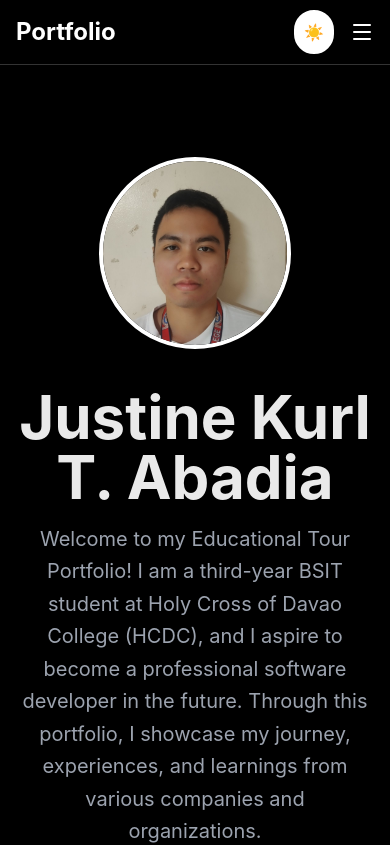
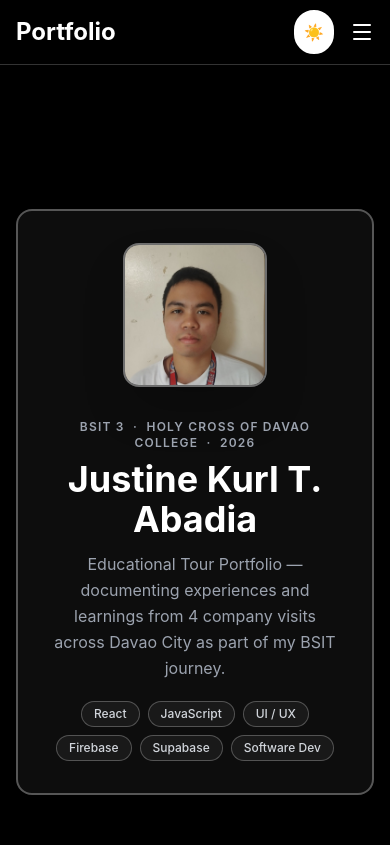
Before and after one commit to JustineKurl/MyPortfolio, a React (Create React App) app: page / in a window 390 px wide. Shown: the top 845 px of the page. Built offline with nearby package versions, Linux system fonts and the light colour scheme.

Commit message:
update
Refactor Home component layout and content for better presentation and responsiveness.

```diff
--- a/src/components/Home.js
+++ b/src/components/Home.js
@@ -3,28 +3,63 @@ import React from 'react';
 const Home = ({ isDarkMode }) => {
   return (
     <div className="min-h-screen flex items-center justify-center animate-fadeIn">
-      <div className="text-center">
-        <div className="mb-8 inline-block">
+      <div className="max-w-3xl w-full">
+        <div className={`flex flex-col sm:flex-row items-center sm:items-start gap-8 backdrop-blur-md rounded-2xl p-8 shadow-2xl border-2 ${
+          isDarkMode ? 'bg-white/5 border-white/30' : 'bg-black/5 border-black/30'
+        }`}>
+
+          {/* Avatar */}
+          <div className="flex-shrink-0">
             <img
               src="images/home/profile.jpeg"
               alt="Profile"
-            className={`w-48 h-48 rounded-full border-4 shadow-2xl transform transition-all duration-500 hover:scale-110 hover:rotate-6 object-cover ${
-              isDarkMode ? 'border-white' : 'border-black'
+              className={`w-36 h-36 rounded-2xl border-2 shadow-2xl object-cover ${
+                isDarkMode ? 'border-white/40' : 'border-black/30'
               }`}
             />
           </div>
-        <h1 className={`text-6xl font-bold mb-4 animate-pulse ${
+
+          {/* Text Content */}
+          <div className="flex-1 text-center sm:text-left">
+
+            {/* Metadata line */}
+            <p className={`text-xs font-semibold tracking-widest uppercase mb-2 ${
+              isDarkMode ? 'text-gray-400' : 'text-gray-500'
+            }`}>
+              BSIT 3 &nbsp;·&nbsp; Holy Cross of Davao College &nbsp;·&nbsp; 2026
+            </p>
+
+            {/* Name */}
+            <h1 className={`text-4xl font-bold mb-3 ${
               isDarkMode ? 'text-white' : 'text-black'
             }`}>
               Justine Kurl T. Abadia
             </h1>
-        <p className={`text-xl max-w-2xl mx-auto leading-relaxed ${
+
+            {/* Short intro */}
+            <p className={`text-base leading-relaxed mb-5 ${
               isDarkMode ? 'text-gray-400' : 'text-gray-600'
             }`}>
-          Welcome to my Educational Tour Portfolio! I am a third-year BSIT student at Holy Cross of Davao College (HCDC),
-          and I aspire to become a professional software developer in the future. Through this portfolio, I showcase my
-          journey, experiences, and learnings from various companies and organizations.
+              Educational Tour Portfolio — documenting experiences and learnings from 4 company visits across Davao City as part of my BSIT journey.
             </p>
+
+            {/* Skill chips */}
+            <div className="flex flex-wrap gap-2 justify-center sm:justify-start">
+              {['React', 'JavaScript', 'UI / UX', 'Firebase', 'Supabase', 'Software Dev'].map((skill) => (
+                <span
+                  key={skill}
+                  className={`px-3 py-1 rounded-full text-xs font-medium border ${
+                    isDarkMode
+                      ? 'border-white/25 text-gray-300 bg-white/5'
+                      : 'border-black/20 text-gray-600 bg-black/5'
+                  }`}
+                >
+                  {skill}
+                </span>
+              ))}
+            </div>
+          </div>
+        </div>
       </div>
     </div>
   );
```
Lines whose indentation alone changed are shown as unchanged.
